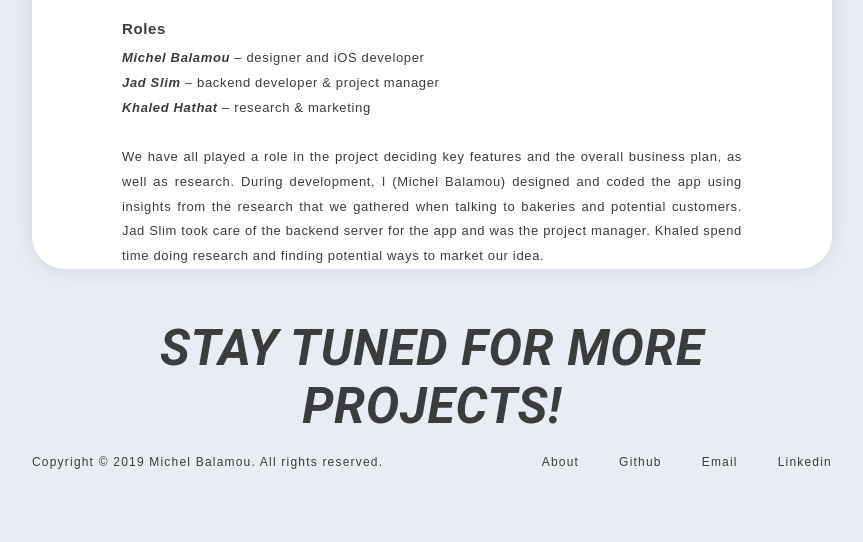
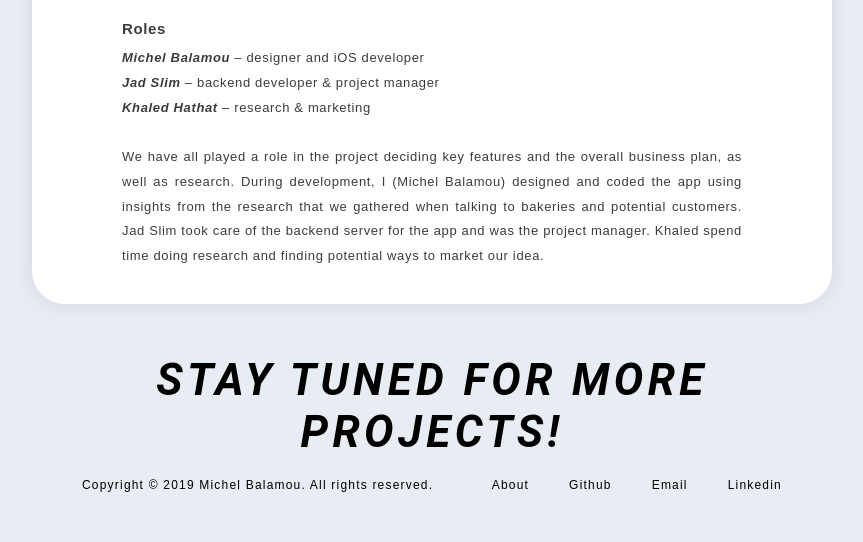
Before and after one commit to balamou/balamou.com, a PHP site: page /index.html in a window 1280 px wide. Shown: the part 2926-3468 px from the top of the page, without its empty margins (208-1071 px from the left). Before the commit the page ends 3395 px from the top, so only its background shows below. Run offline with PHP 8.4, Linux system fonts and the light colour scheme; some web fonts are replaced.

Commit message:
Added links to the footer

```diff
--- a/css/main.css
+++ b/css/main.css
@@ -29,6 +29,7 @@ body {
   border-radius: 33px;
 
   line-height: 1.9em;
+  padding-bottom: 35px;
 }
 
 /* HEADER PICTURE */
@@ -185,7 +186,7 @@ a:active {
   padding: 5px;
 }
 
-/* ----------------------------- Content -----------------------------------  */
+/* ----------------------------- CONTENT ------------------------------------ */
 .intro, .research, .user-segmentation, .tool-kit, .roles {
    margin: 0px 90px;
 }
@@ -214,21 +215,24 @@ p {
   font-weight:600;
 }
 
-/* FOOTER */
+/* ------------------------------- FOOTER ----------------------------------- */
 footer {
-  margin-top: 50px;
-  margin-bottom: 50px;
+  margin: 50px 50px;
+  color:black;
+
+  display: flex;
+  flex-direction: column;
 }
 
 .footer-message {
   font-family: roboto, sans-serif;
   font-style: italic;
   font-weight: 700;
-  font-size: 50px;
+  font-size: 44px;
+  letter-spacing: 0.1em;
+
   text-align: center;
-
-  /* background-color: red; */
-  /* float: left; */
+  float: left;
 }
 
 .footer-menu {
@@ -253,3 +257,11 @@ footer {
 .footer-second div {
   margin-left: 40px;
 }
+
+footer a:visited, footer a:active, footer a:link {
+  color: black;
+}
+
+footer a:hover {
+  color: #1770FF;
+}
--- a/index.html
+++ b/index.html
@@ -194,11 +194,11 @@
     <div class="footer-menu">
       <div>Copyright © 2019 Michel Balamou. All rights reserved.</div>
       <div class="footer-second">
-      <div>About</div>
-      <div>Github</div>
-      <div>Email</div>
-      <div>Linkedin</div>
-    </div>
+      <div><a href="http://balamou.com">About</a></div>
+      <div><a href="https://github.com/balamou" target="_blank">Github</a></div>
+      <div><a href="" target="_blank">Email</a></div>
+      <div><a href="https://www.linkedin.com/in/balamou/" target="_blank">Linkedin</a></div>
+      </div>
     </div>
   </footer>
 
```
